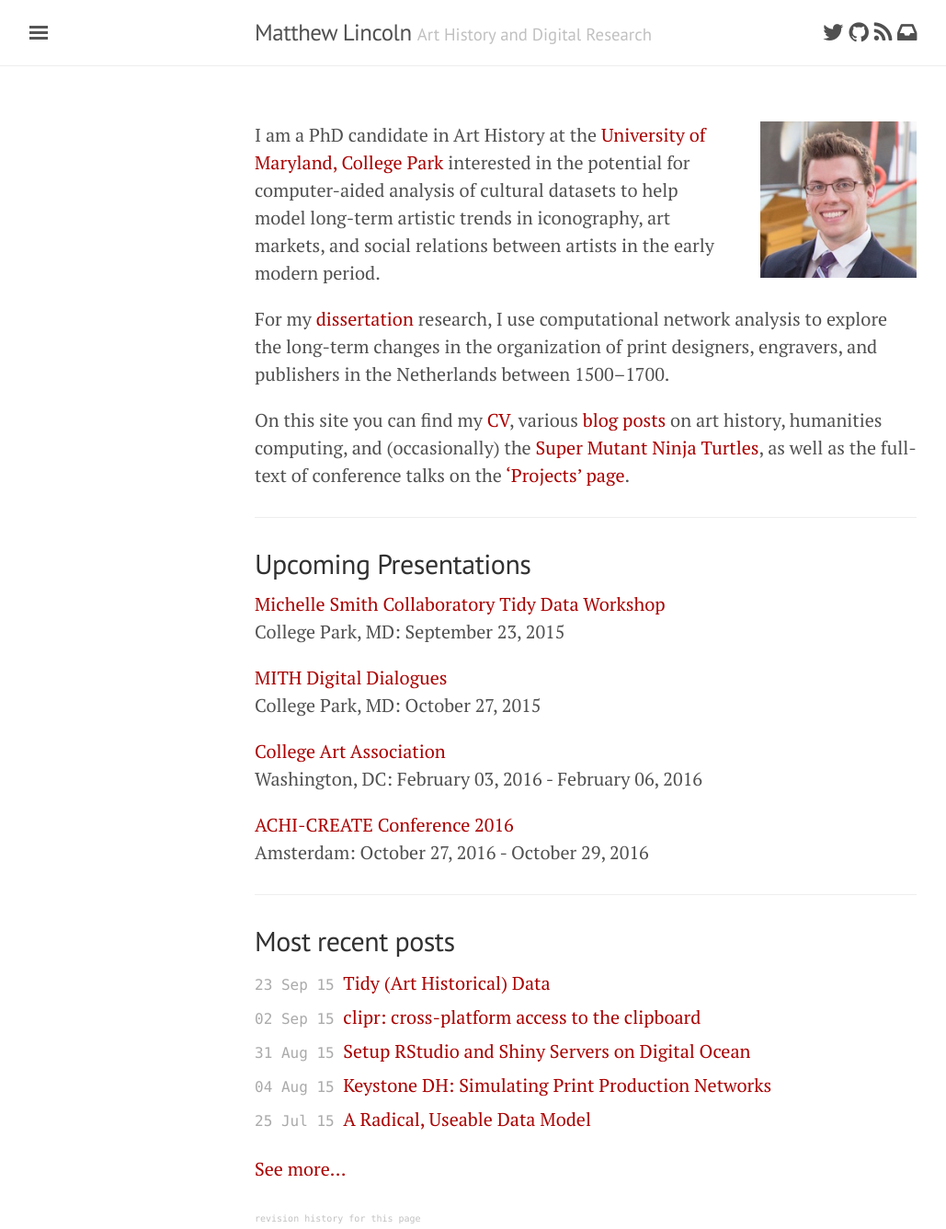
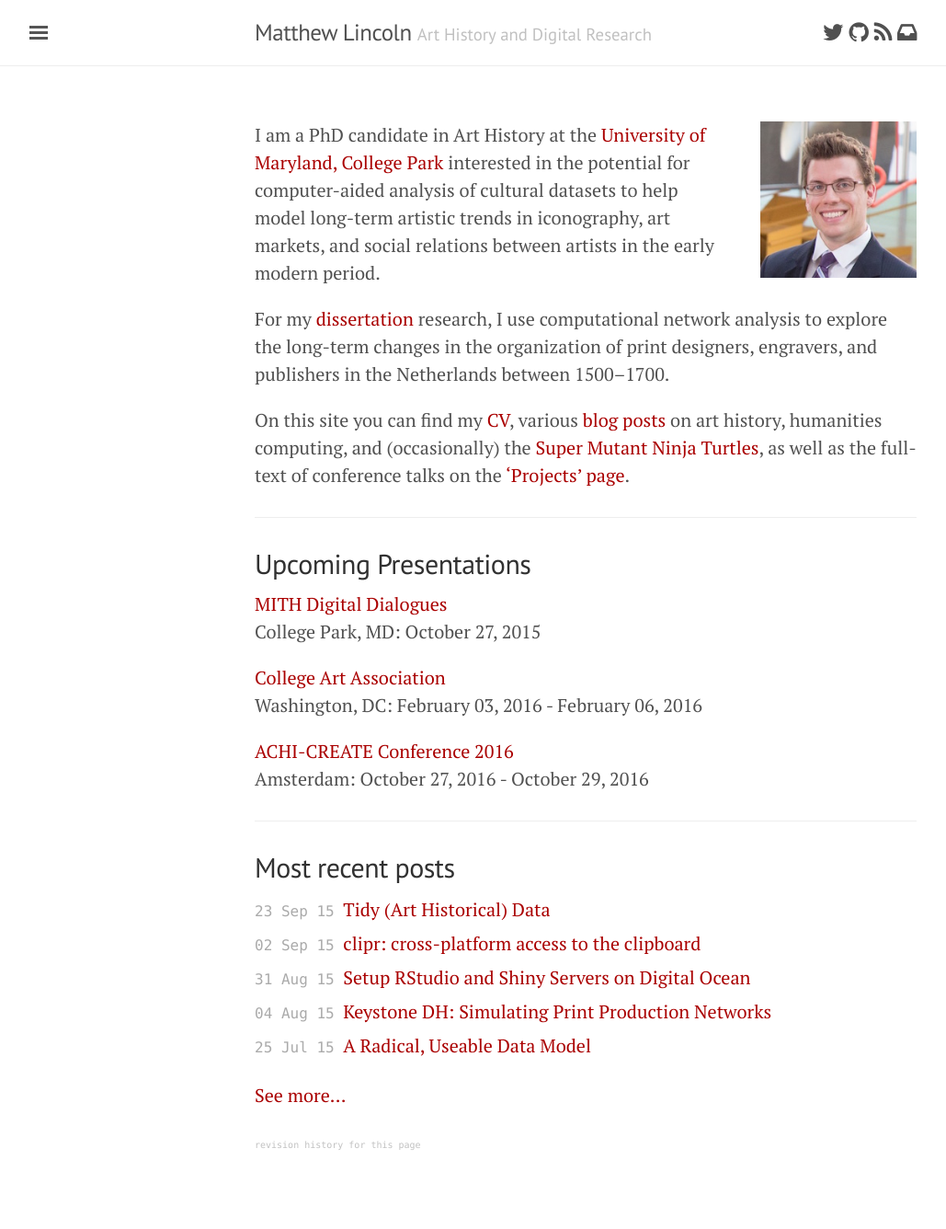
Before and after one commit to mdlincoln/mdlincoln.github.io, a Jekyll site: the page built from index.md, in a window 1280 px wide. Shown: the whole page at 92% size, without its empty margins (3-1032 px from the left). Built offline with Jekyll 4.4.1, drawn with Linux system fonts in a browser that asks for light colours; nearby versions of some CDN libraries; after the commit the page ends 1256 px from its top, so only the background shows below that.

Commit message:
tidy data workshop is over

```diff
--- a/_data/travel.yaml
+++ b/_data/travel.yaml
@@ -12,7 +12,3 @@
   url: http://www.create.humanities.uva.nl/cfp-achi-create-conference-2016/
   datestart: 2016-10-27 00:00:00 -0500
   dateend: 2016-10-29 00:00:00 -0500
-- venue: Michelle Smith Collaboratory Tidy Data Workshop
-  location: College Park, MD
-  datestart: 2015-09-23 12:00:00 -0500
-  url: http://matthewlincoln.net/tidy-arth-data
```
